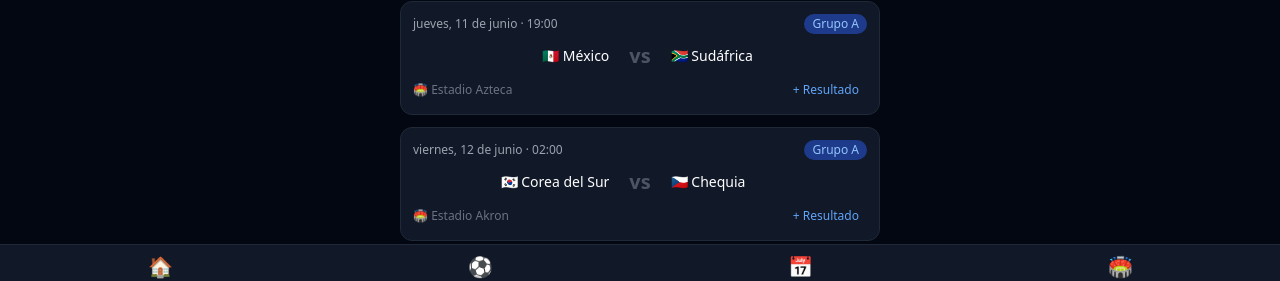
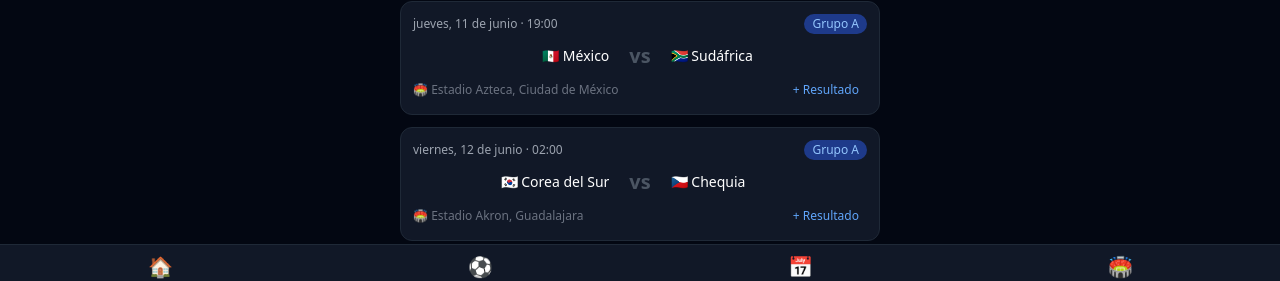
Before and after one commit to nazarenorodriguez013/Fixture, a React (Vite) app: page /grupos in a window 1280 px wide. Shown: the part 495-776 px from the top of the page. Built offline with nearby package versions, Linux system fonts and the light colour scheme.

Commit message:
fix: show venue name and city in match card

```diff
--- a/src/components/MatchCard.tsx
+++ b/src/components/MatchCard.tsx
@@ -101,7 +101,7 @@ export default function MatchCard({ match, result, onSave, onClear }: Props) {
 
       <div className="flex items-center justify-between mt-2">
         <span className="text-xs text-gray-500 truncate max-w-[60%]">
-          🏟️ {venue?.name ?? match.venueId}
+          🏟️ {venue ? `${venue.name}, ${venue.city}` : match.venueId}
         </span>
         <div className="flex gap-2">
           {editing ? (
```
